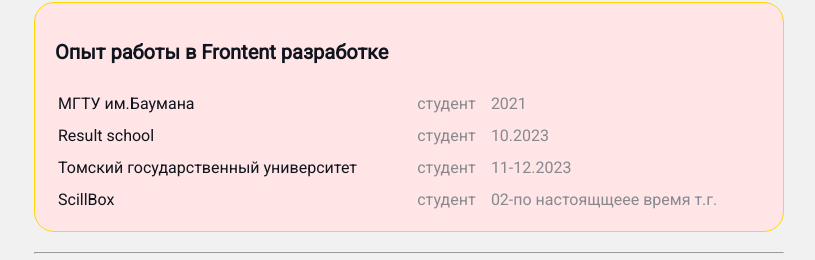
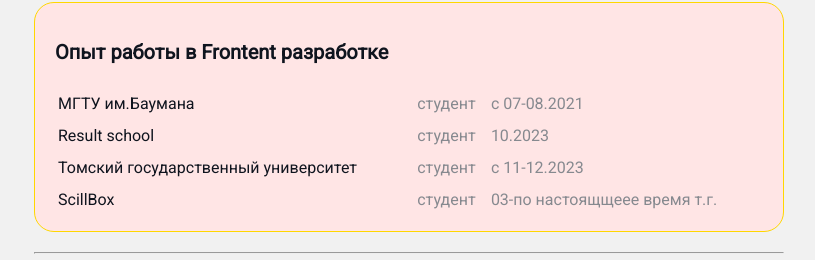
Before and after one commit to dgfor/resume, a plain HTML site: page index.html in a window 1280 px wide. Shown: the part 524-784 px from the top of the page, without its empty margins (231-1046 px from the left). Drawn offline with Linux system fonts and the light colour scheme.

Commit message:
changes tr end td

```diff
--- a/index.html
+++ b/index.html
@@ -51,7 +51,7 @@
 			<tr>
 				<td>МГТУ им.Баумана</td>
 				<td>студент</td>
-				<td>2021</td>
+				<td>c 07-08.2021</td>
 			</tr>
 			<tr>
 				<td>Result school</td>
@@ -61,12 +61,12 @@
 			<tr>
 				<td>Томский государственный университет</td>
 				<td>студент</td>
-				<td>11-12.2023</td>
+				<td>c 11-12.2023</td>
 			</tr>
 			<tr>
 				<td>ScillBox</td>
 				<td>студент</td>
-				<td>02-по настоящщеее время т.г.</td>
+				<td>03-по настоящщеее время т.г.</td>
 			</tr>
 		</tbody>
 	</table>
```
